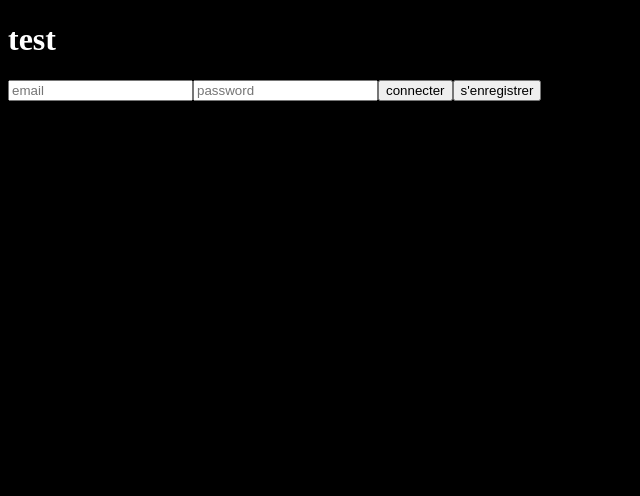
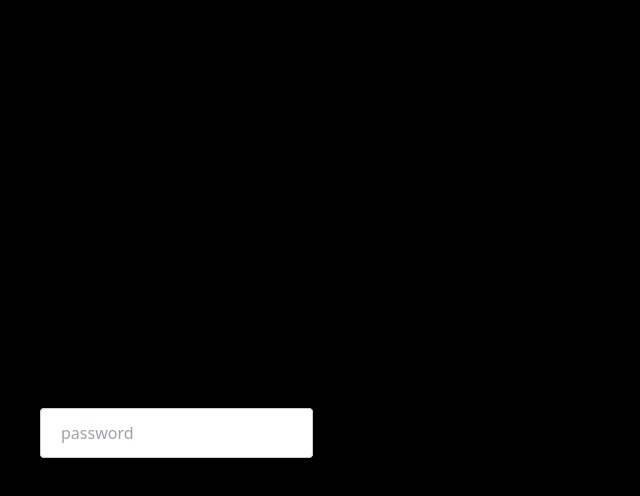
Before and after one commit to NuRoZ123/challenge48hFront, a Vue app: page / in a window 1280 px wide. Shown: the top 496 px of the page, without its empty margins (0-640 px from the left). Built offline with nearby package versions, Linux system fonts and the light colour scheme.

Commit message:
fix css front

```diff
--- a/src/App.vue
+++ b/src/App.vue
@@ -51,13 +51,15 @@ export default {
 
 <style>
 
-/*@tailwind base;*/
-/*@tailwind components;*/
-/*@tailwind utilities;*/
+@tailwind base;
+@tailwind components;
+@tailwind utilities;
 
-body {
+html, body {
   background-color: black;
-  color: white;
+  margin:0;
+  padding:0;
+  height:100%;
 }
 
 .error {
--- a/src/components/AuthComponent.vue
+++ b/src/components/AuthComponent.vue
@@ -55,4 +55,15 @@ export default {
 
 <style scoped>
 
+input[type="email"], input[type="password"] {
+  position: absolute;
+  top: 400px; left: 40px;
+    padding: 12px 20px;
+    margin: 8px 0;
+    display: inline-block;
+    border: 1px solid #ccc;
+    border-radius: 4px;
+    box-sizing: border-box;
+}
+
 </style>
--- a/src/main.js
+++ b/src/main.js
@@ -1,5 +1,5 @@
 import { createApp } from 'vue'
 import App from './App.vue'
-// import './index.css'
+import './index.css'
 
 createApp(App).mount('#app')
```
